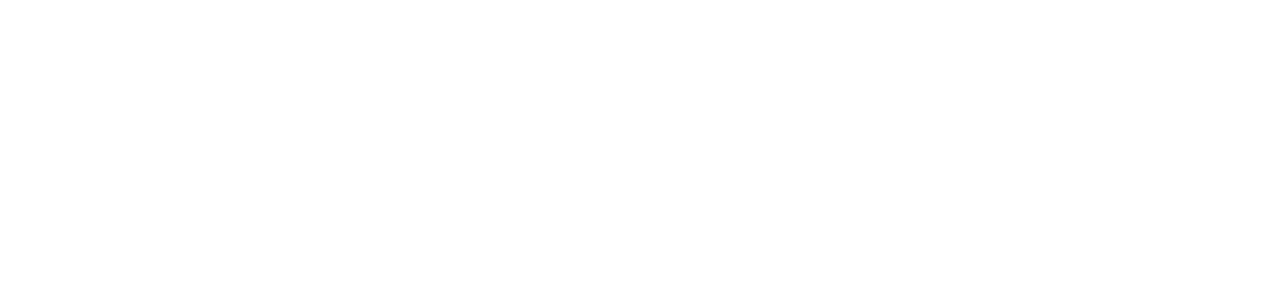
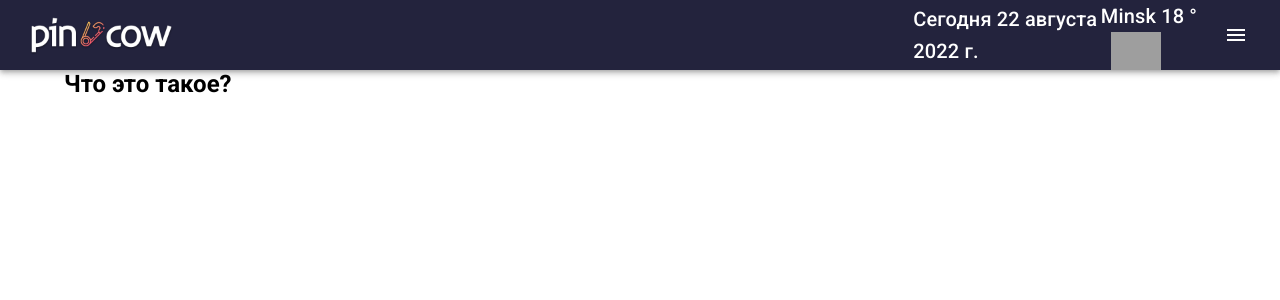
Before and after one commit to evgeniy-kolmak/pincow, a React (Create React App) app: page /about in a window 1280 px wide. Before the commit this address had no page. Shown: the top 300 px of the page. Built offline with nearby package versions, Linux system fonts and the light colour scheme; no server answers; grey boxes are pictures that could not be loaded.

Commit message:
add severak hooks and base routing

```diff
--- a/package.json
+++ b/package.json
@@ -7,14 +7,12 @@
     "@emotion/styled": "^11.10.0",
     "@mui/icons-material": "^5.8.4",
     "@mui/material": "^5.10.0",
-    "@reduxjs/toolkit": "^1.8.4",
     "@testing-library/jest-dom": "^5.16.4",
     "@testing-library/react": "^13.3.0",
     "@testing-library/user-event": "^13.5.0",
     "axios": "^0.27.2",
     "react": "^18.2.0",
     "react-dom": "^18.2.0",
-    "react-redux": "^8.0.2",
     "react-router-dom": "^6.3.0",
     "react-scripts": "5.0.1",
     "web-vitals": "^2.1.4"
--- a/src/App.jsx
+++ b/src/App.jsx
@@ -1,24 +1,32 @@
 import './App.css';
 import Header from './components/Singlepage';
-import { Routes, Route } from 'react-router-dom'
-import Main from './pages/Main'
-import Interaction from './pages/Interaction'
-import Result from './pages/Result'
-import Error from './pages/Error'
+import { Routes, Route } from 'react-router-dom';
+import Main from './pages/Main';
+import About from './pages/About';
+import Interaction from './pages/Interaction';
+import Result from './pages/Result';
+import Error from './pages/Error';
+import { useState } from 'react';
+
+
 
 
 
 export default function App() {
-
+  const [value, setValue] = useState(null);
+  const handleObject = (object) => {
+    setValue(object)
+  }
   return (
     <Routes>
       <Route path='/' element={<Header />}>
         <Route index element={<Main />} />
-        <Route path='interaction' element={<Interaction />} />
-        <Route path='result' element={<Result />} />
+        <Route path='about' element={<About />} />
+        <Route path='/interaction' element={<Interaction handleObject={handleObject} />} />
+        <Route path='result' element={<Result data={value} />} />
         <Route path='error' element={<Error />} />
       </Route>
-    </Routes>
+    </Routes >
 
   );
 }
--- a/src/components/Header.jsx
+++ b/src/components/Header.jsx
@@ -1,32 +1,22 @@
-import { AppBar, Toolbar, Typography, IconButton } from '@mui/material';
+import { AppBar, Toolbar, IconButton, Typography } from '@mui/material';
 import { useDate } from '../hook/date';
+import { usePosition } from '../hook/positionWeather';
 import MenuIcon from '@mui/icons-material/Menu';
-import { useEffect, useState } from 'react';
-import axios from 'axios';
 
-export default function Header({ token, handleMenu }) {
+
+export default function Header({ handleMenu }) {
   const date = useDate();
-  const [currentPosition, setCurrentPosition] = useState(null);
-  console.log(currentPosition);
-  useEffect(() => {
-    navigator.geolocation.getCurrentPosition(function (position) {
-      const lat = position.coords.latitude;
-      const lon = position.coords.longitude;
-      const url = `https://api.openweathermap.org/data/2.5/weather?lat=${lat}&lon=${lon}&lang=ru&appid=${token}`;
-      axios(url)
-        .then(res => setCurrentPosition(res))
-    });
-  }, []);
+  const defaultValue = { temp: 18, cityName: 'Minsk', iconId: '01d' };
+  const { temp, cityName, iconId } = usePosition();
 
   return (
-
     <AppBar position='static'>
       <Toolbar>
         <img style={{ width: '150px', marginRight: '60%' }} src="./images/pincow-logo.png" alt="" />
         <Typography variant='h6' component='span' sx={{ flexGrow: 1 }}>Сегодня {date} </Typography>
         <Typography variant='h6' component='span' sx={{ flexGrow: 0.3 }}>
-          {currentPosition?.data.name} {Math.round(currentPosition?.data.main.temp - 273)}
-          <img style={{ width: '50px', verticalAlign: 'middle', marginLeft: '10px' }} src={`https://openweathermap.org/img/wn/${currentPosition?.data.weather[0].icon}@2x.png`} />
+          {cityName ?? defaultValue.cityName} {temp ?? defaultValue.temp} &deg;
+          <img style={{ width: '50px', verticalAlign: 'middle', marginLeft: '10px' }} src={`https://openweathermap.org/img/wn/${iconId ?? defaultValue.iconId}@2x.png`} />
         </Typography>
         <IconButton onClick={handleMenu}>
           <MenuIcon
--- a/src/components/Sidebar.jsx
+++ b/src/components/Sidebar.jsx
@@ -1,5 +1,8 @@
-import { Drawer, ListItem } from "@mui/material";
+import { Drawer, ListItem, IconButton } from "@mui/material";
 import { Link } from 'react-router-dom'
+import CloseIcon from '@mui/icons-material/Close';
+
+
 export default function Sidebar(props) {
   const { menuOpen, closeMenu } = props;
 
@@ -11,10 +14,12 @@
     >
       <ListItem sx={{ width: '400px' }}>
         <Link to='/'>Main</Link>
+        <Link to='about'>About</Link>
         <Link to='interaction'>Interaction</Link>
-        <Link to='result'>Result</Link>
-        <Link to='error'>Error</Link>
       </ListItem>
+      <IconButton onClick={closeMenu}>
+        <CloseIcon />
+      </IconButton>
     </Drawer >
 
   );
--- a/src/components/Singlepage.jsx
+++ b/src/components/Singlepage.jsx
@@ -3,14 +3,15 @@
 import { useState } from 'react';
 import Sidebar from './Sidebar';
 import Header from './Header';
+
+
+
 export default function SinglePage() {
-  const token = 'ed91ab4fb4bd6e64a38a185d33502a50';
-
   const [isMenuOpen, setMenuOpen] = useState(false);
 
   return (
     <>
-      <Header token={token} handleMenu={() => setMenuOpen(true)} />
+      <Header handleMenu={() => setMenuOpen(true)} />
       <Container>
         <Sidebar
           menuOpen={isMenuOpen}
--- /dev/null
+++ b/src/hook/positionWeather.js
@@ -0,0 +1,33 @@
+import { useState, useEffect } from "react";
+import axios from "axios";
+import { useTemp } from "./temp";
+
+export function usePosition() {
+  const token = 'ed91ab4fb4bd6e64a38a185d33502a50';
+  const [currentPosition, setCurrentPosition] = useState(null);
+
+
+  useEffect(() => {
+    navigator.geolocation.getCurrentPosition(function (position) {
+      const lat = position.coords.latitude;
+      const lon = position.coords.longitude;
+      const url = `https://api.openweathermap.org/data/2.5/weather?lat=${lat}&lon=${lon}&lang=ru&appid=${token}`;
+
+      axios(url)
+        .then(response => setCurrentPosition(response))
+
+    });
+  }, []);
+
+
+  const currentWeather = {
+    "temp": useTemp(currentPosition?.data?.main?.temp),
+    "cityName": currentPosition?.data?.name,
+    "iconId": currentPosition?.data?.weather[0]?.icon
+  }
+
+  return currentWeather;
+
+
+
+}
--- /dev/null
+++ b/src/hook/temp.js
@@ -0,0 +1,4 @@
+export function useTemp(temp) {
+  return !temp ? null : Math.round(temp - 273)
+
+}
--- a/src/index.js
+++ b/src/index.js
@@ -4,6 +4,7 @@
 import App from './App';
 import { BrowserRouter } from 'react-router-dom';
 import { ThemeProvider, createTheme } from '@mui/material/styles';
+
 
 
 const theme = createTheme({
@@ -18,10 +19,12 @@
 const root = ReactDOM.createRoot(document.getElementById('root'));
 root.render(
   <React.StrictMode>
+
     <BrowserRouter>
       <ThemeProvider theme={theme}>
         <App />
       </ThemeProvider>
     </BrowserRouter>
+
   </React.StrictMode>
 );
--- a/src/pages/About.jsx
+++ b/src/pages/About.jsx
@@ -0,0 +1,6 @@
+export default function Error() {
+
+  return (
+    <h2>Что это такое?</h2>
+  );
+}
--- a/src/pages/Interaction.jsx
+++ b/src/pages/Interaction.jsx
@@ -1,37 +1,49 @@
 import axios from 'axios';
 import { useState, } from 'react';
+import { Navigate } from 'react-router-dom';
+import { useWeather } from '../hook/weather';
 
-export default function Interaction() {
+export default function Interaction({ handleObject }) {
   const token = 'ed91ab4fb4bd6e64a38a185d33502a50';
-  const [weather, setWeather] = useState(null);
-  const [city, setCity] = useState(null);
 
+  const [success, setSuccess] = useState(null);
 
 
   const getData = async (url) => {
     try {
       const response = await axios(url);
-      setWeather(response);
+      handleObject(response);
+      setSuccess('success')
     } catch {
-      console.log('ошибка');
+      setSuccess('fail')
     }
   }
 
+  useWeather('Minsk')
 
   function handleSubmit(e) {
     e.preventDefault();
     const city = e.target.city.value;
     const url = `https://api.openweathermap.org/data/2.5/weather?q=${city}&appid=${token}`;
-    setCity(city);
     getData(url);
+
   }
+
+
   return (
     <>
-      <h1>{city} {weather ? Math.round(weather?.data?.main?.temp - 273) : null} </h1>
-      <img src={weather ? `https://openweathermap.org/img/wn/${weather?.data?.weather[0].icon}@2x.png` : null} />
+
       <form onSubmit={handleSubmit}>
         <input name='city' type="text" />
-        <button type='submit'>Get weather</button>
+        <button type='submit'>Result</button>
+
+        {success === "success" && (
+          <Navigate to="/result" replace={true} />
+        )}
+        {success === 'fail' && (
+          <Navigate to="/error" replace={true} />
+        )}
+
       </form>
     </>
   );
--- a/src/pages/Main.jsx
+++ b/src/pages/Main.jsx
@@ -1,5 +1,9 @@
+
+
 export default function Main() {
   return (
-    <h2>Что это такое?</h2>
+    <div className="wrapper">
+      <h2>Главная страница</h2>
+    </div>
   );
 }
--- a/src/pages/Result.jsx
+++ b/src/pages/Result.jsx
@@ -1,4 +1,5 @@
-export default function Result() {
+export default function Result({ data }) {
+  console.log(data);
   return (
     <h2>Тут должен быть результат</h2>
   );
```
Also changed, not shown: 1 other file (tests, documents, lock files or other folders).
